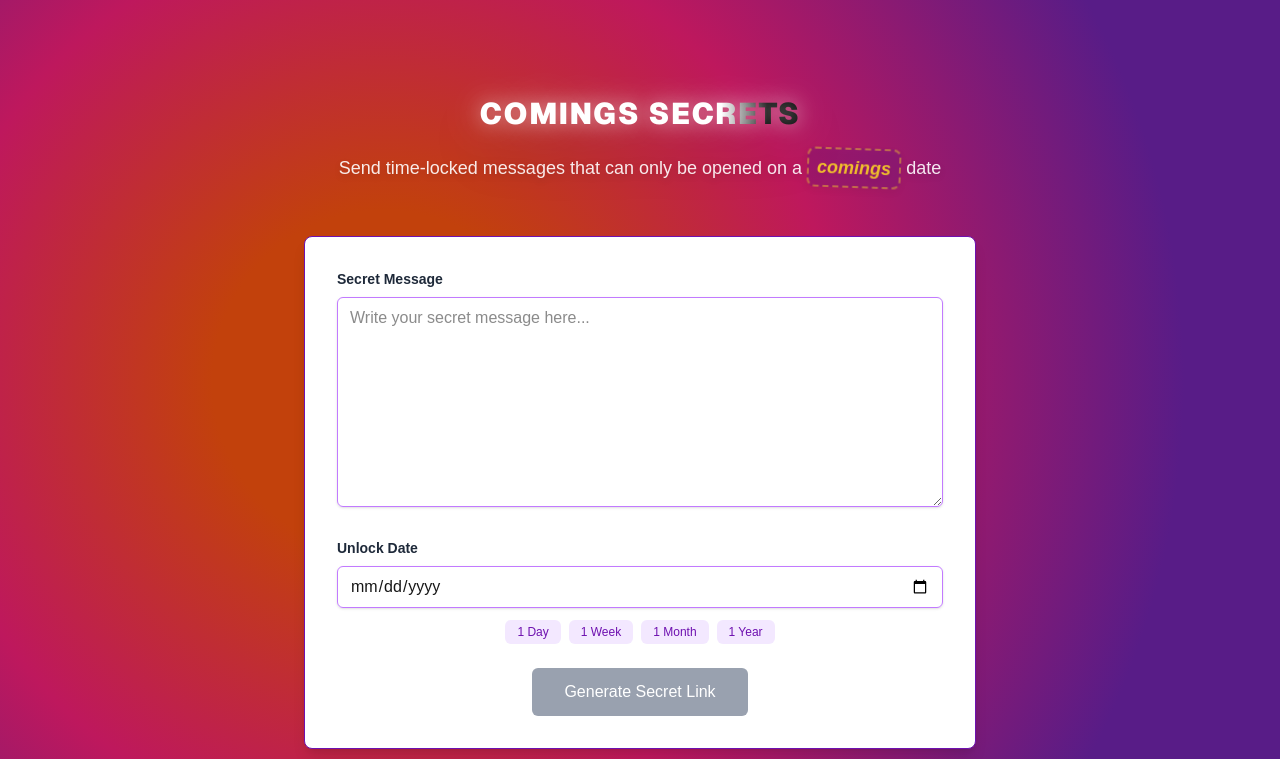
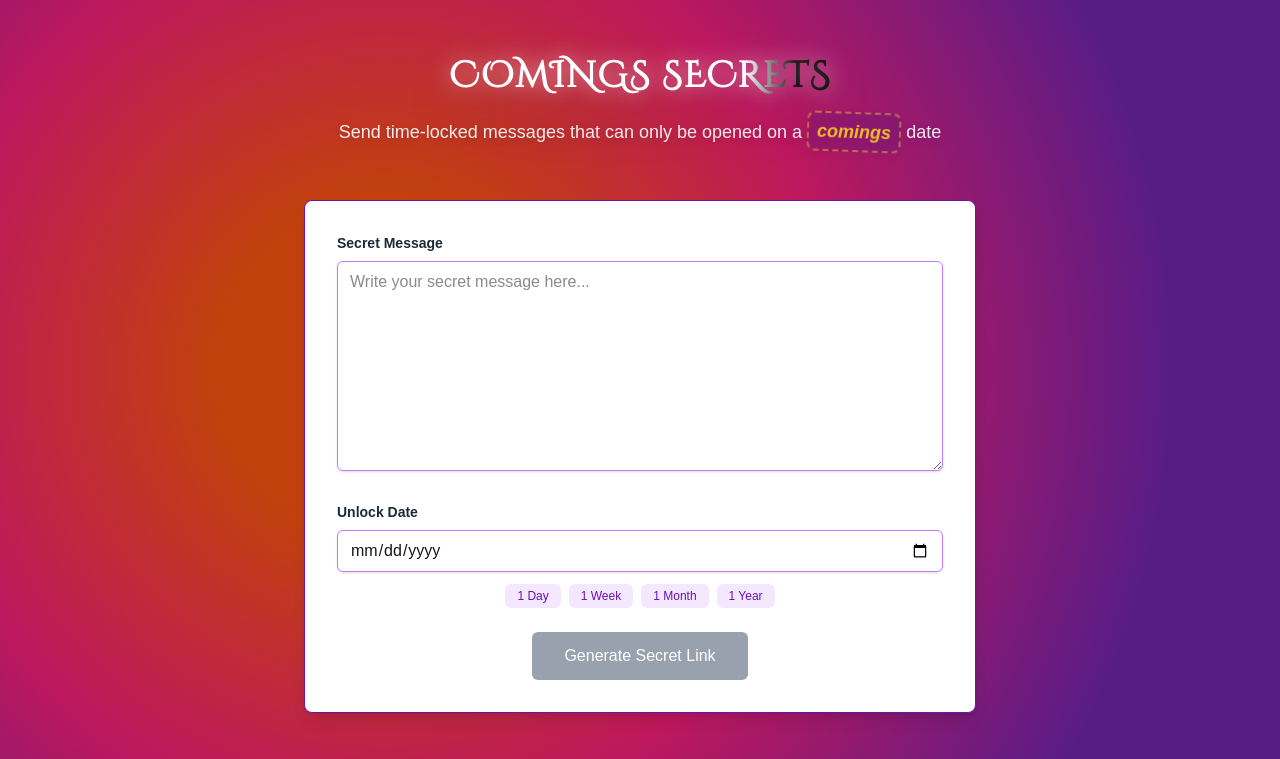
Before and after one commit to snapfast/coming-secrets-app, a Next.js app: page / in a window 1280 px wide. Shown: the top 759 px of the page. Built offline with nearby package versions, Linux system fonts and the light colour scheme.

Commit message:
psh chnages

```diff
--- a/src/app/layout.tsx
+++ b/src/app/layout.tsx
@@ -1,5 +1,5 @@
 import type { Metadata } from "next";
-import { Geist, Geist_Mono } from "next/font/google";
+import { Geist, Geist_Mono, Cinzel_Decorative } from "next/font/google";
 import "./globals.css";
 
 const geistSans = Geist({
@@ -10,6 +10,12 @@
 const geistMono = Geist_Mono({
   variable: "--font-geist-mono",
   subsets: ["latin"],
+});
+
+const cinzelDecorative = Cinzel_Decorative({
+  variable: "--font-cinzel-decorative",
+  subsets: ["latin"],
+  weight: "400",
 });
 
 export const metadata: Metadata = {
@@ -28,7 +34,7 @@
   return (
     <html lang="en">
       <body
-        className={`${geistSans.variable} ${geistMono.variable} antialiased`}
+        className={`${geistSans.variable} ${geistMono.variable} ${cinzelDecorative.variable} antialiased`}
       >
         {children}
       </body>
--- a/src/app/page.tsx
+++ b/src/app/page.tsx
@@ -85,9 +85,9 @@
           "radial-gradient(circle at 30% 35%, rgb(194 65 12) 15%, rgb(190 24 93) 40%, rgb(88 28 135) 70%)",
       }}
     >
-      <div className="max-w-2xl mx-auto pt-16">
+      <div className="max-w-2xl mx-auto pt-6">
         <div className="text-center mb-12">
-          <h1 className="text-3xl font-black text-white drop-shadow-2xl mb-4 tracking-wider font-sans" style={{textShadow: '0 0 20px rgba(255,255,255,0.5), 0 0 40px rgba(255,255,255,0.3)'}}>
+          <h1 className="text-4xl font-bold text-white drop-shadow-2xl mb-4 tracking-wider" style={{fontFamily: 'var(--font-cinzel-decorative)', textShadow: '0 0 20px rgba(255,255,255,0.5), 0 0 40px rgba(255,255,255,0.3)'}}>
             COMINGS{" "}
             <span
               className="relative inline-block"
```
